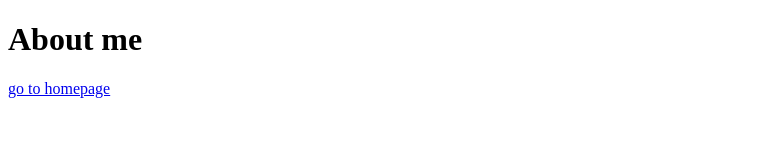
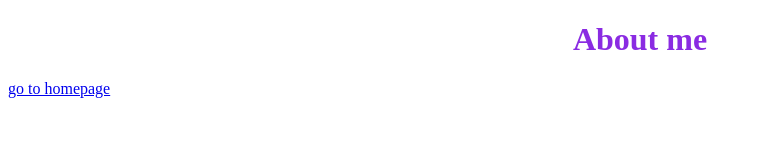
Before and after one commit to NikiWolf93/new-try-multiple-static-page, a plain HTML site: page about.html in a window 1280 px wide. Shown: the whole page, without its empty margins (0-762 px from the left). Drawn offline with Linux system fonts and the light colour scheme.

Commit message:
css link added

```diff
--- a/about.html
+++ b/about.html
@@ -4,6 +4,7 @@
     <meta charset="UTF-8" />
     <meta http-equiv="X-UA-Compatible" content="IE=edge" />
     <meta name="viewport" content="width=device-width, initial-scale=1.0" />
+    <link rel="stylesheet" href="/css/style.css" />
     <title>Document</title>
   </head>
   <body>
```
Also changed, not shown: index.html (+1 -0 lines).
